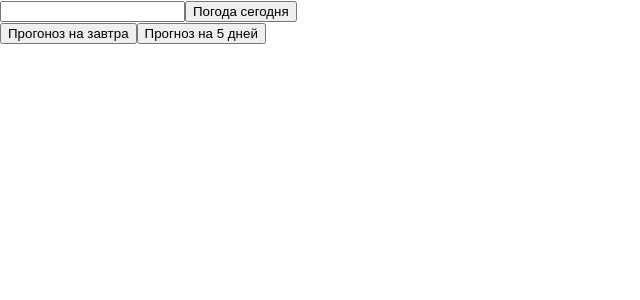
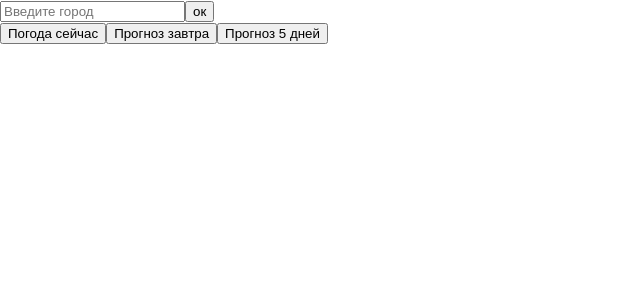
Before and after one commit to DanilaPetelin/weather-report, a React (Create React App) app in the folder weather-report/: page / in a window 1280 px wide. Shown: the top 300 px of the page, without its empty margins (0-640 px from the left). Built offline with nearby package versions, Linux system fonts and the light colour scheme.

Commit message:
version_2

```diff
--- a/weather-report/src/App.js
+++ b/weather-report/src/App.js
@@ -1,83 +1,69 @@
 import React from "react";
 import Form from "./components/Form";
 import TodayWeather from "./components/TodayWeather";
-import Forecast from "./components/Forecast";
-
-const API_KEY = "dfc1b58e7ecdfba571b36a9152292668";
 
 class App extends React.Component {
-  state = {
-    city: undefined,
-    temp: undefined,
-    pressure: undefined,
-    humidity: undefined,
-    icon: undefined,
-    period : 1
-  };
+    state = {
+        cityInForm: undefined,
+        period : 1,
+        city: undefined,
+        temp: undefined,
+        pressure: undefined,
+        humidity: undefined,
+        icon: undefined
+      };
 
-  onClickInForecast2 = (event)=>{
-    event.preventDefault();
-    this.setState({period : 2});
-  };
+      //-----------заглушка функция--------------------------
+    parsData = async (city, period) =>{
+      console.log(`cityInForm parsing ${city}`);
+      console.log(`period from parsing ${period}`);
+      this.setState((state)=> {return {city:"KieV" }} );
+      this.setState((state)=> {return {temp: 40 }} );
+      this.setState((state)=> {return {pressure: 576 }} );
+      this.setState((state)=> {return {humidity: "SunnY" }} );
+      this.setState((state)=> {return {icon: "url_picture" }} );
+    };
+     //----------------------------------------------------
 
-  onClickInForecast5 = (event)=>{
-    event.preventDefault();
-    this.setState({period : 5});
-  };
+    changePeriod= (a)=>{this.setState( (state)=> {return {period: a}} );};
+    changeCityInForm= (str)=>{this.setState((state)=> {return {cityInForm: str}} );};
 
-  OnSubmitInForm = (event) => {
-    event.preventDefault();
-    this.setState({period : 1});
-    const CITY = event.target.elements.field.value;
-    let temp1=this.state.period
-    console.log(temp1);
-    this.parsData(CITY, temp1);
-  };
-  //-----------------------------------------------
-parsData = async (city, period) =>
-  {
-    //для прогноза на 1 день PERIOD = "weather" для прогноза на 5 дней PERIOD ="forecast"
-    let PERIOD ="weather";
-    if (period !== 1) {
-      PERIOD ="forecast";
-    };
+    handleChange(e) {
+      e.preventDefault();
+      let CITY1=this.state.cityInForm;
+      let PERIOD1=this.state.period;
+      //console.log(e.target.type);
 
-    console.log(PERIOD);
+      if(e.target.type !== "button"){
+        this.changeCityInForm(e.target.elements.field.value);
+      //console.log(`submit в форме, город: ${e.target.elements.field.value}`)
+      CITY1=e.target.elements.field.value;
+      };
 
-    if (city) {
-      console.log(`${city}`);
-      fetch(
-        `https://api.openweathermap.org/data/2.5/${PERIOD}?q=${city}&appid=${API_KEY}&units=metric`
-        )
-        .then(response => response.json())
-        .then(data => {
-          this.setState({
-            city: data.name,
-            temp: data.main.temp,
-            pressure: data.main.pressure,
-            humidity: data.main.humidity,
-            icon: data.weather[0].icon
-          });
-        });
+      if(e.target.type === "button"){
+        if (e.target.name ==="butt1"){
+          this.changePeriod(1);
+          PERIOD1=1;
+        };
+        if (e.target.name ==="butt2"){
+          this.changePeriod(2);
+          PERIOD1=2;
+        };
+        if (e.target.name ==="butt5"){
+          this.changePeriod(5);
+          PERIOD1=5;
+        };
+        //console.log(`нажали  ${e.target.name}`);
+      }
+      console.log(`город  ${CITY1} период ${PERIOD1}`);
+      this.parsData(CITY1,PERIOD1);
     }
-  };
-//----------------------------------------------------
+
   render() {
     return (
       <div>
-        <Form formProp0={this.OnSubmitInForm} />
-        <Forecast
-          forecastProp2={this.onClickInForecast2}
-          forecastProp5={this.onClickInForecast5}
-        />
-        <TodayWeather
-          city={this.state.city}
-          temp={this.state.temp}
-          pressure={this.state.pressure}
-          humidity={this.state.humidity}
-          icon={this.state.icon}
-          period={this.state.period}
-        />
+        <Form formProp0={this.handleChange.bind(this)}/>
+        <TodayWeather state={this.state}/>
     </div>
     );
   }
--- a/weather-report/src/components/Forecast.js
+++ /dev/null
@@ -1,18 +0,0 @@
-import React from "react";
-
-class Forecast extends React.Component {
-  render() {
-    return (
-      <div>
-        <button name="butt2" onClick={this.props.forecastProp2}>
-          Прогоноз на завтра{" "}
-        </button>
-        <button name="butt3" onClick={this.props.forecastProp5}>
-          Прогноз на 5 дней{" "}
-        </button>
-      </div>
-    );
-  }
-}
-
-export default Forecast;
--- a/weather-report/src/components/Form.js
+++ b/weather-report/src/components/Form.js
@@ -4,12 +4,16 @@ class Form extends React.Component {
 
   render() {
     return (
+      <div>
       <form onSubmit={this.props.formProp0}>
-        <input type="text" /*onSubmit={this.props.formProp0}*/ name="field" />
-        <button name="butt1" /*onClick={this.props.formProp0}*/>
-          Погода сегодня{" "}
-        </button>
+        <input type="text" placeholder="Введите город" name="field" />
+        <button>ок</button>
       </form>
+
+        <input type="button" name="butt1" value ="Погода сейчас" onClick={this.props.formProp0}  />
+        <input type="button" name="butt2" value = "Прогноз завтра" onClick={this.props.formProp0}  />
+        <input type="button" name="butt5" value = "Прогноз 5 дней" onClick={this.props.formProp0}  />
+      </div>
     );
   }
 }
--- a/weather-report/src/components/TodayWeather.js
+++ b/weather-report/src/components/TodayWeather.js
@@ -3,6 +3,10 @@ import React from "react";
 class TodayWeather extends React.Component {
   render() {
     const img = `https://openweathermap.org/img/w/${this.props.icon}.png`;
+    console.log("from TodayWeather:");
+    console.log(`period  : ${this.props.state.period}`);
+    console.log(`cityInForm : ${this.props.state.cityInForm}`);
+    console.log(`city : ${this.props.state.city}`);
     return (
       <div>
       {this.props.city && (
```
Lines whose indentation alone changed are shown as unchanged.
